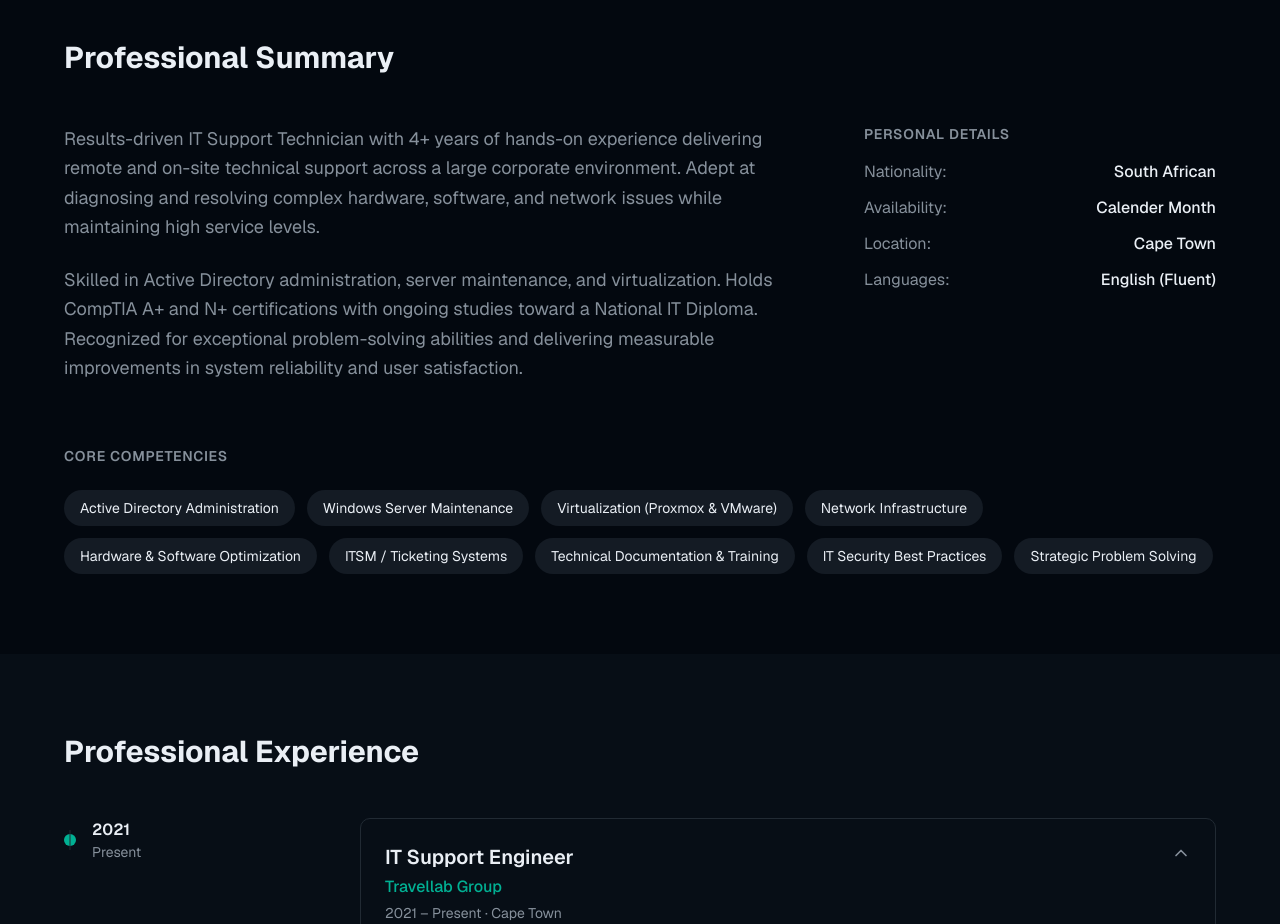
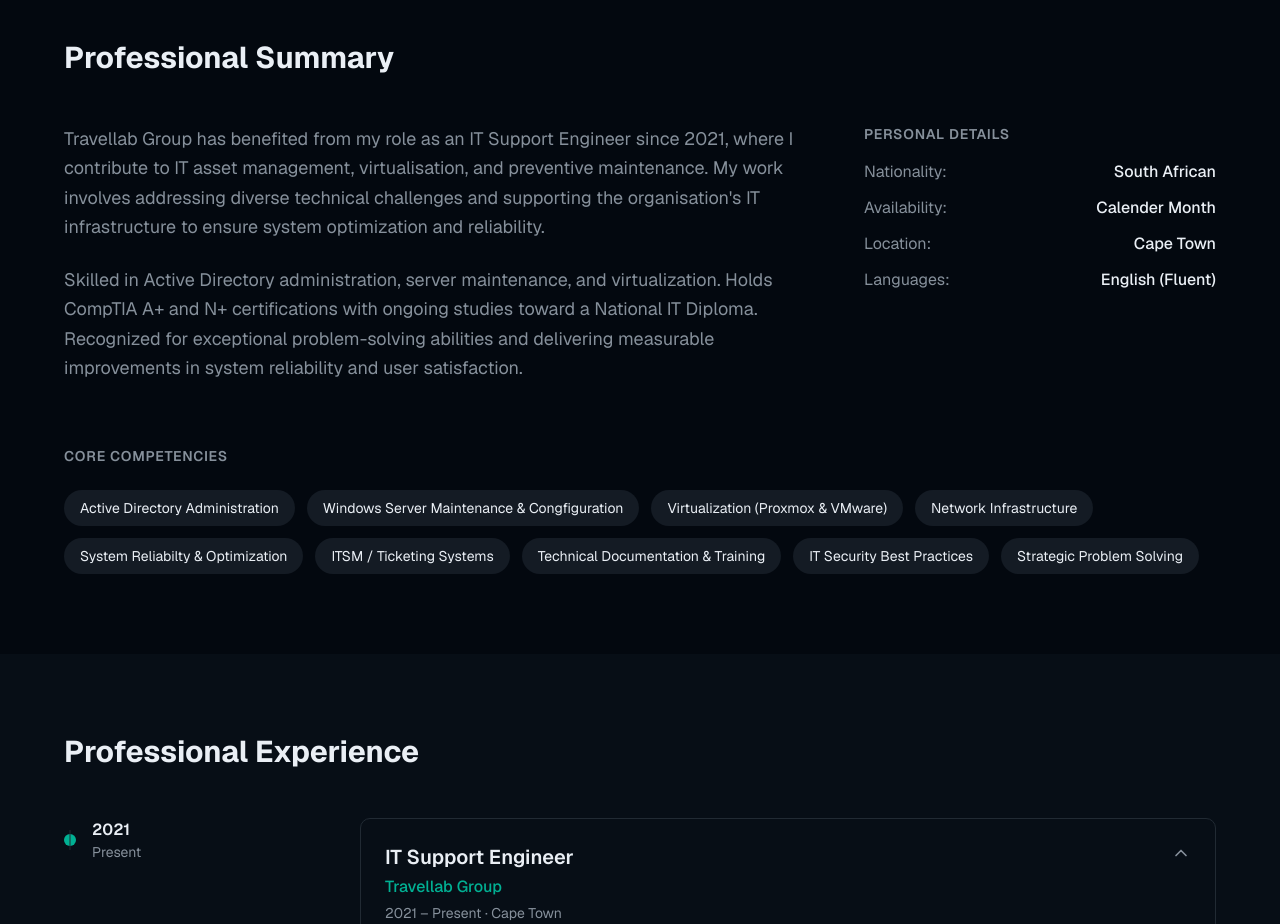
Before and after one commit to clevelanmeyers/v0-online-resume, a Next.js app: page / in a window 1280 px wide. Shown: the part 840-1764 px from the top of the page. Built offline with nearby package versions, Linux system fonts and the light colour scheme.

Commit message:
feat: update competencies and rephrase summary description\n\nRefined IT competencies and detailed personal experience in IT support and optimization.

```diff
--- a/components/summary-section.tsx
+++ b/components/summary-section.tsx
@@ -9,10 +9,10 @@ const personalDetails = [
 
 const competencies = [
   "Active Directory Administration",
-  "Windows Server Maintenance",
+  "Windows Server Maintenance & Congfiguration",
   "Virtualization (Proxmox & VMware)",
   "Network Infrastructure",
-  "Hardware & Software Optimization",
+  "System Reliabilty & Optimization",
   "ITSM / Ticketing Systems",
   "Technical Documentation & Training",
   "IT Security Best Practices",
@@ -30,11 +30,7 @@ export function SummarySection() {
         <div className="grid md:grid-cols-3 gap-12">
           <div className="md:col-span-2">
             <p className="text-muted-foreground text-lg leading-relaxed mb-6">
-              Results-driven IT Support Technician with 4+ years of hands-on
-              experience delivering remote and on-site technical support across
-              a large corporate environment. Adept at diagnosing and resolving
-              complex hardware, software, and network issues while maintaining
-              high service levels.
+              Travellab Group has benefited from my role as an IT Support Engineer since 2021, where I contribute to IT asset management, virtualisation, and preventive maintenance. My work involves addressing diverse technical challenges and supporting the organisation's IT infrastructure to ensure system optimization and reliability.
             </p>
             <p className="text-muted-foreground text-lg leading-relaxed">
               Skilled in Active Directory administration, server maintenance,
```
